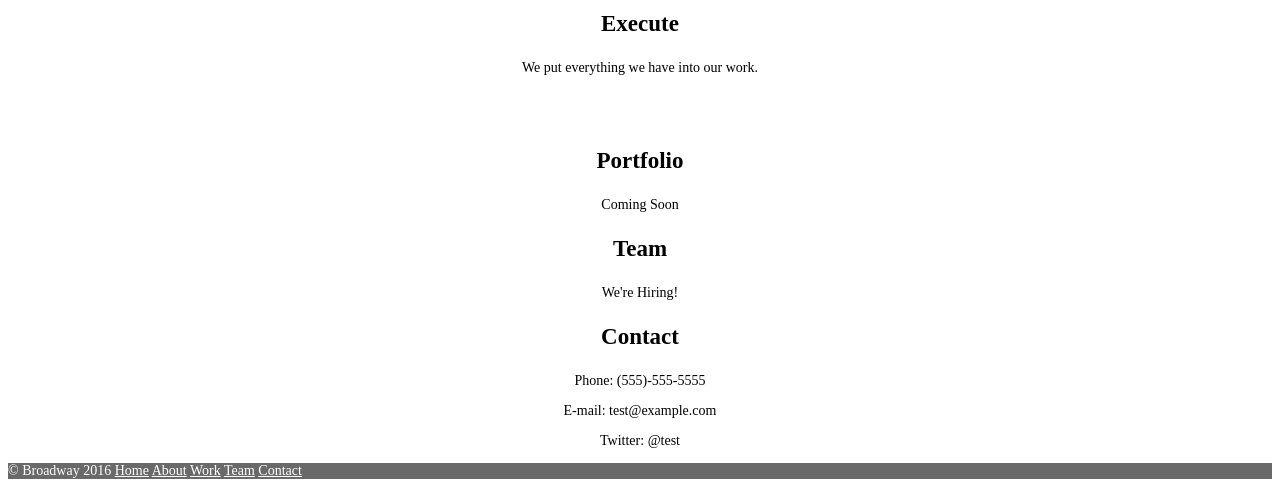
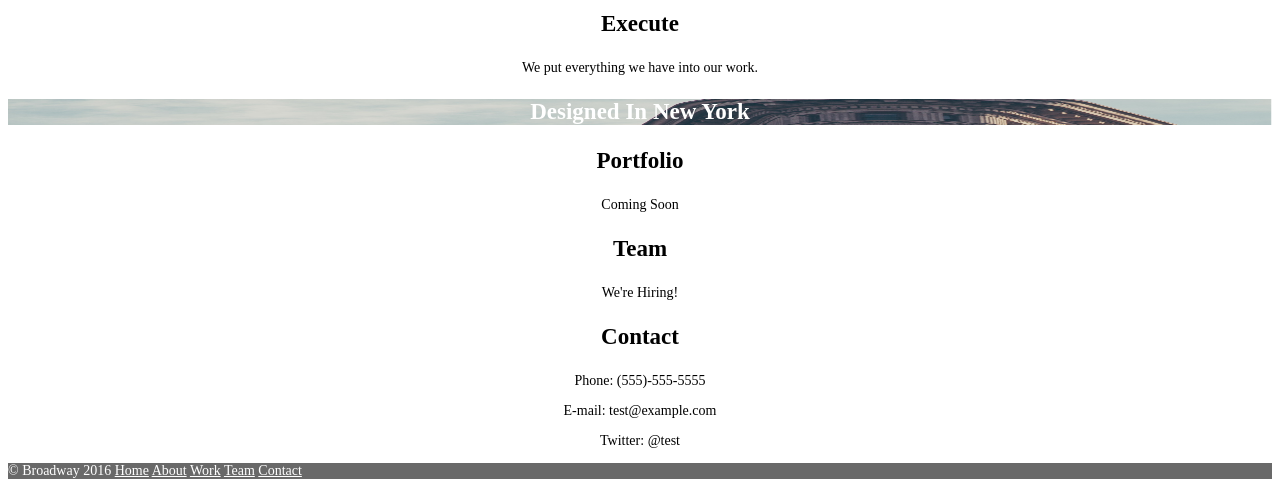
Before and after one commit to LeeMcRae/broadway, a plain HTML site: page index.html in a window 1280 px wide. Shown: the part 1593-2086 px from the top of the page. Drawn offline with Linux system fonts and the light colour scheme.

Commit message:
Finally I hope

```diff
--- a/Resources/css/style.css
+++ b/Resources/css/style.css
@@ -39,7 +39,7 @@ p {
 }
 
 .flatiron {
-  background-image: url(../Resources/images/the-flatiron-building.png);
+  background-image: url('../images/the-flatiron-building.png');
   background-size: 100% 100%;
 }
 
```
